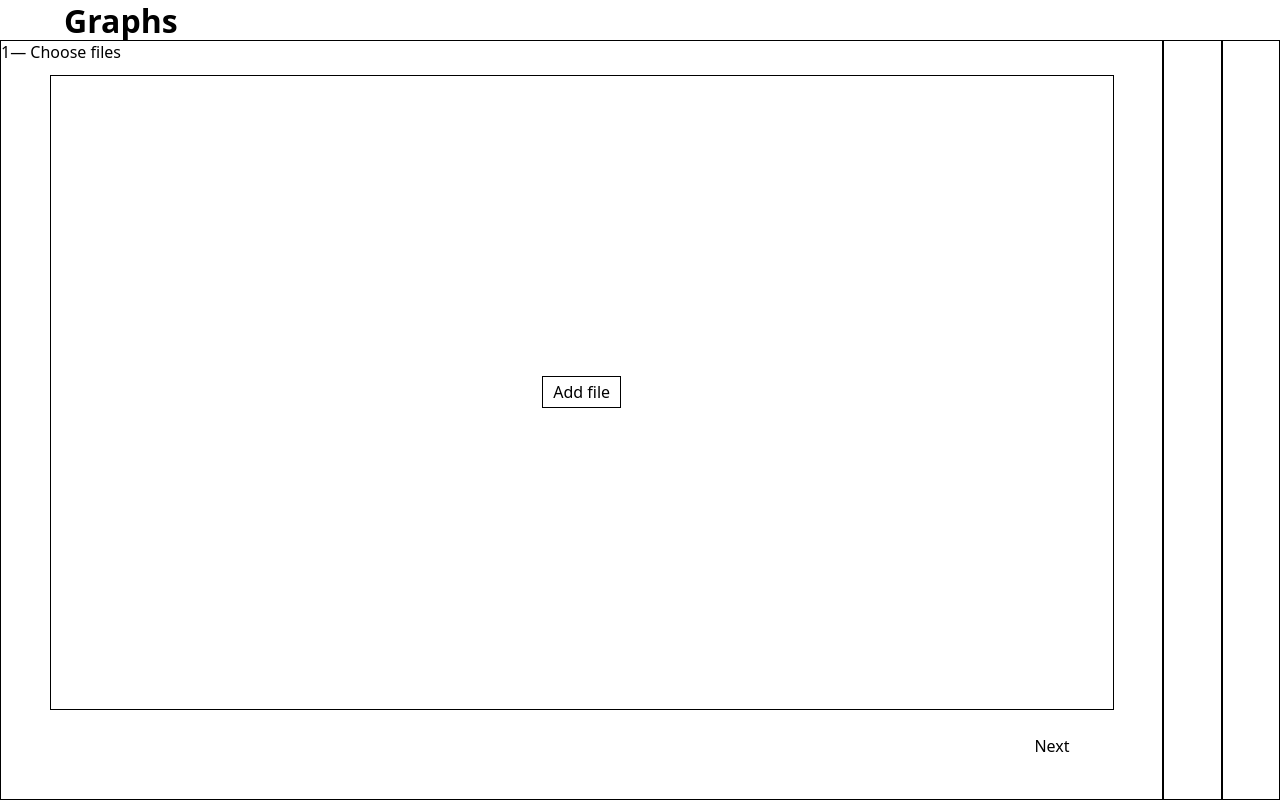
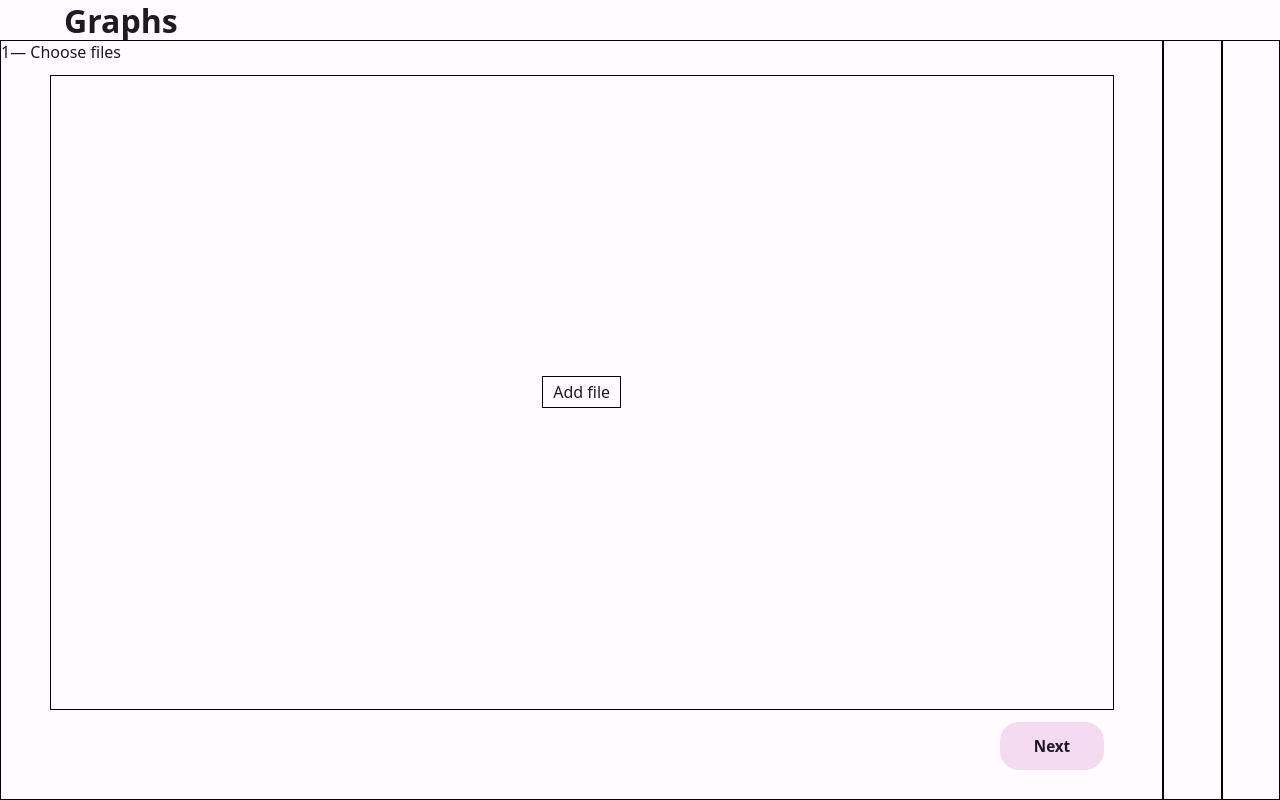
Before and after one commit to poisedbit/graphs, a SvelteKit app: page / in a window 1280 px wide. Built offline with nearby package versions, Linux system fonts and the light colour scheme.

Commit message:
feat: add dark color palette
From this commit onwards there's gonna be style changes involving
indentation. This is due to the fact that I realized tabs were the real
bad guys all along...

```diff
--- a/src/style/_common.scss
+++ b/src/style/_common.scss
@@ -2,6 +2,8 @@
     width: $w;
     height: $h;
     position: relative;
+    background-color: var(--color-surface);
+    color: var(--color-on-surface);
     display: inline-flex;
     flex-direction: column-reverse;
     justify-content: end;
@@ -14,6 +16,8 @@
     appearance: none;
     border: none;
     border-radius: 1.25em;
+    background-color: var(--color-secondary-container);
+    color: var(--color-on-secondary-container);
     font-size: 0.95em;
     font-weight: 600;
     cursor: pointer;
--- a/src/style/app.scss
+++ b/src/style/app.scss
@@ -1,10 +1,99 @@
+@import "./_common.scss";
+
 * {
     padding: 0;
     margin: 0;
     box-sizing: border-box;
-	font-family: system-ui, -apple-system, BlinkMacSystemFont, "Segoe UI",
-		Roboto, Oxygen, Ubuntu, Cantarell, "Open Sans", "Helvetica Neue",
+    font-family:
+        system-ui,
+        -apple-system,
+        BlinkMacSystemFont,
+        "Segoe UI",
+        Roboto,
+        Oxygen,
+        Ubuntu,
+        Cantarell,
+        "Open Sans",
+        "Helvetica Neue",
         sans-serif;
+}
+
+:root {
+    // color palette generated from @material/material-color-utilities
+    // hardcoded for a nice default
+    --color-main: #c8a2c8;
+
+    --color-primary: #f7adfc;
+    --color-secondary: #d7bfd5;
+    --color-tertiary: #f6b8ae;
+    --color-error: #ffb4ab;
+    --color-background: #1e1a1d;
+    --color-surface: #1e1a1d;
+    --color-surface-variant: #4d444c;
+    --color-outline: #998d96;
+    --color-outline-variant: #4d444c;
+    --color-shadow: #000000;
+    --color-scrim: #000000;
+    --color-inverse-surface: #e9e0e4;
+    --color-inverse-primary: #85468d;
+
+    --color-on-primary: #50145b;
+    --color-on-secondary: #3b2b3c;
+    --color-on-tertiary: #4c251f;
+    --color-on-error: #690005;
+    --color-on-background: #e9e0e4;
+    --color-on-surface: #e9e0e4;
+    --color-on-surface-variant: #d0c3cc;
+    --color-inverse-on-surface: #332f32;
+
+    --color-primary-container: #6a2e73;
+    --color-secondary-container: #534153;
+    --color-tertiary-container: #673b34;
+    --color-error-container: #93000a;
+
+    --color-on-primary-container: #ffd6fe;
+    --color-on-secondary-container: #f4dbf1;
+    --color-on-tertiary-container: #ffdad4;
+    --color-on-error-container: #ffb4ab;
+
+    color-scheme: light dark;
+    background-color: var(--color-background);
+    color: var(--color-on-background);
+}
+
+// TODO(FIX): variables not overwritten on light mode
+@media (prefers-color-scheme: light) {
+    :root {
+        --color-primary: #85468d;
+        --color-on-primary: #ffffff;
+        --color-primary-container: #ffd6fe;
+        --color-on-primary-container: #35003f;
+        --color-secondary: #6b586b;
+        --color-on-secondary: #ffffff;
+        --color-secondary-container: #f4dbf1;
+        --color-on-secondary-container: #251626;
+        --color-tertiary: #82524a;
+        --color-on-tertiary: #ffffff;
+        --color-tertiary-container: #ffdad4;
+        --color-on-tertiary-container: #33110c;
+        --color-error: #ba1a1a;
+        --color-on-error: #ffffff;
+        --color-error-container: #ffdad6;
+        --color-on-error-container: #410002;
+        --color-background: #fffbff;
+        --color-on-background: #1e1a1d;
+        --color-surface: #fffbff;
+        --color-on-surface: #1e1a1d;
+        --color-surface-variant: #ecdfe8;
+        --color-on-surface-variant: #4d444c;
+        --color-outline: #7e747d;
+        --color-outline-variant: #d0c3cc;
+        --color-shadow: #000000;
+        --color-scrim: #000000;
+        --color-inverse-surface: #332f32;
+        --color-inverse-on-surface: #f7eef3;
+        --color-inverse-primary: #f7adfc;
+    }
 }
 
 html,
@@ -15,13 +104,7 @@ body {
 }
 
 button {
-	&[type="button"] {
-		appearance: none;
-		border: none;
-		background: none;
-		font-size: 1rem;
-		cursor: pointer;
-	}
+    @include button;
 }
 
 ::-webkit-scrollbar {
```
Lines whose indentation alone changed are shown as unchanged.
